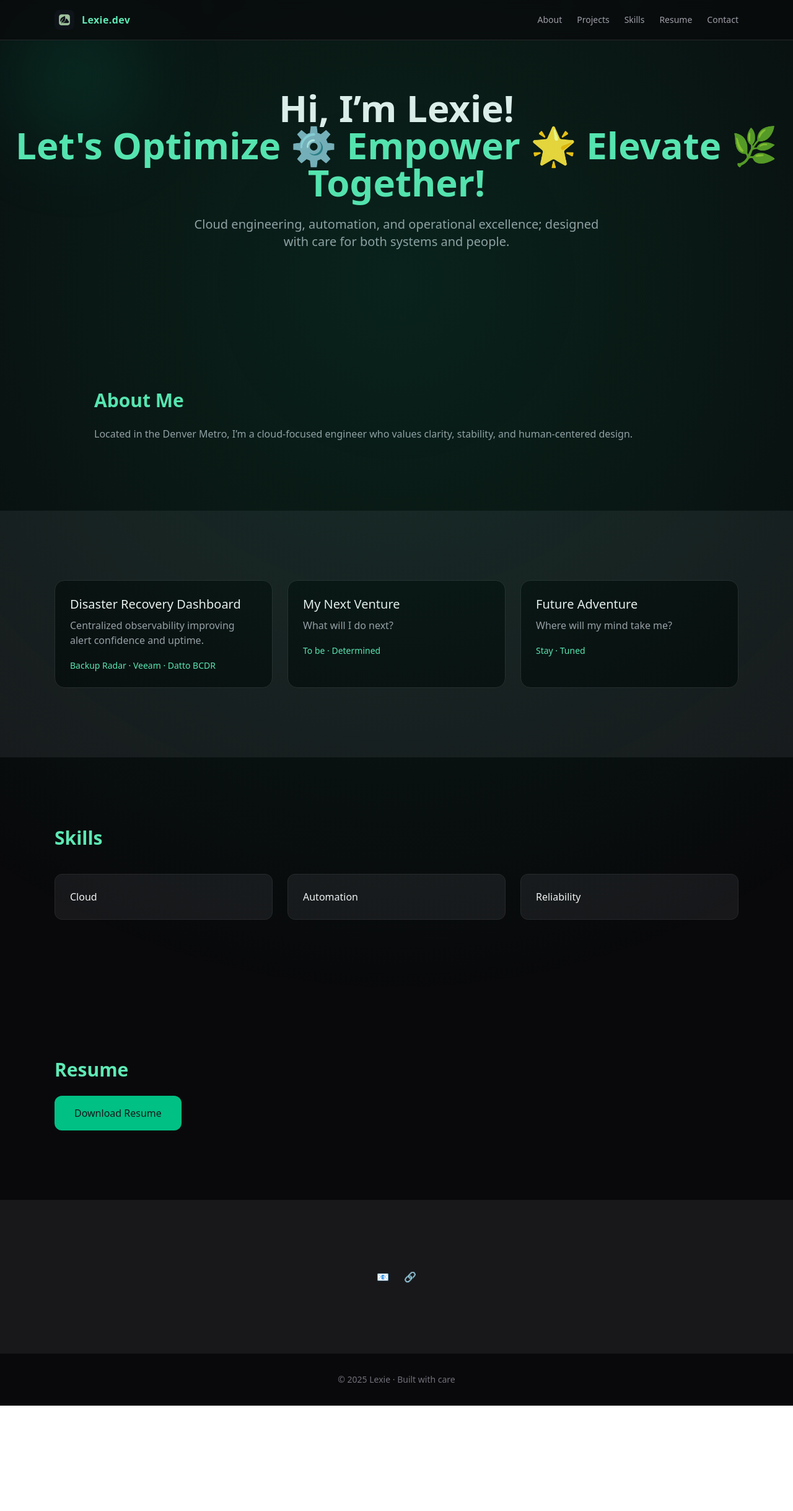
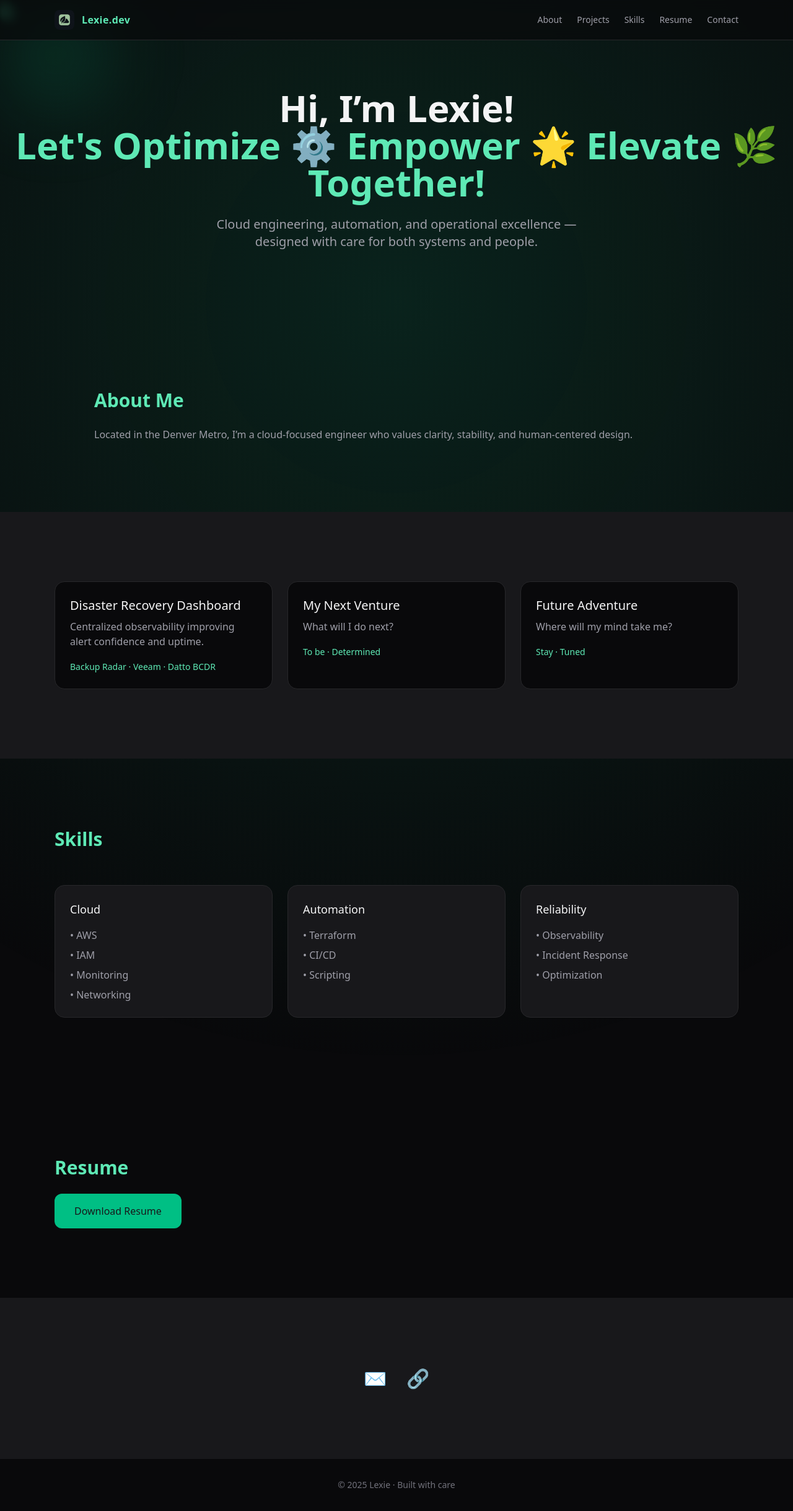
Before and after one commit to alexis-brianna/my-portfolio, a React (Vite) app: page / in a window 1280 px wide. Shown: the whole page at 62% size. Before the commit the page ends 2268 px from the top, so only its background shows below. Built offline with nearby package versions, Linux system fonts and the light colour scheme.

Commit message:
Several vibe adjustments

```diff
--- a/src/App.tsx
+++ b/src/App.tsx
@@ -5,33 +5,28 @@ import type { Variants } from "framer-motion";
 /* ---------------- ANIMATION VARIANTS ---------------- */
 
 const fadeUp: Variants = {
-  hidden: { opacity: 0, y: 24 },
+  hidden: { opacity: 0, y: 20 },
   visible: {
     opacity: 1,
     y: 0,
-    transition: {
-      duration: 0.6,
-      ease: [0.16, 1, 0.3, 1],
-    },
+    transition: { duration: 0.6, ease: [0.16, 1, 0.3, 1] },
   },
 };
 
 const stagger: Variants = {
   hidden: {},
-  visible: {
-    transition: { staggerChildren: 0.12 },
-  },
+  visible: { transition: { staggerChildren: 0.12 } },
 };
 
 /* ---------------- CURSOR GLOW ---------------- */
 
 function CursorGlow() {
-  const glowRef = useRef<HTMLDivElement>(null);
+  const ref = useRef<HTMLDivElement>(null);
 
   useEffect(() => {
     const move = (e: MouseEvent) => {
-      if (!glowRef.current) return;
-      glowRef.current.style.transform = `translate(${e.clientX - 120}px, ${e.clientY - 120}px)`;
+      if (!ref.current) return;
+      ref.current.style.transform = `translate(${e.clientX - 90}px, ${e.clientY - 90}px)`;
     };
     window.addEventListener("mousemove", move);
     return () => window.removeEventListener("mousemove", move);
@@ -39,8 +34,8 @@ function CursorGlow() {
 
   return (
     <div
-      ref={glowRef}
-      className="pointer-events-none fixed top-0 left-0 w-[240px] h-[240px] rounded-full bg-emerald-400/10 blur-3xl transition-transform duration-75"
+      ref={ref}
+      className="pointer-events-none fixed top-0 left-0 w-[180px] h-[180px] rounded-full bg-emerald-400/15 blur-3xl transition-transform duration-75 z-0"
     />
   );
 }
@@ -49,22 +44,22 @@ function CursorGlow() {
 
 function Fireflies() {
   return (
-    <div className="pointer-events-none fixed inset-0 overflow-hidden">
-      {Array.from({ length: 18 }).map((_, i) => (
+    <div className="pointer-events-none fixed inset-0 z-0">
+      {Array.from({ length: 20 }).map((_, i) => (
         <motion.span
           key={i}
-          className="absolute w-1.5 h-1.5 rounded-full bg-emerald-300/60 blur-sm"
+          className="absolute w-1.5 h-1.5 rounded-full bg-emerald-300/70 blur-sm"
           initial={{
             x: Math.random() * window.innerWidth,
             y: Math.random() * window.innerHeight,
-            opacity: 0.4,
           }}
           animate={{
-            y: ["-10px", "10px", "-10px"],
-            opacity: [0.3, 0.7, 0.3],
+            y: [-20, 20, -20],
+            x: [-10, 10, -10],
+            opacity: [0.4, 0.9, 0.4],
           }}
           transition={{
-            duration: 6 + Math.random() * 4,
+            duration: 8 + Math.random() * 6,
             repeat: Infinity,
             ease: "easeInOut",
           }}
@@ -87,7 +82,7 @@ export default function App() {
 
       <motion.div
         style={{ y: bgY }}
-        className="absolute inset-0 bg-[radial-gradient(circle_at_50%_20%,rgba(16,185,129,0.15),transparent_60%)]"
+        className="absolute inset-0 bg-[radial-gradient(circle_at_50%_20%,rgba(16,185,129,0.15),transparent_60%)] z-0"
       />
 
       <Navbar />
@@ -108,15 +103,17 @@ function Navbar() {
   return (
     <nav className="fixed top-0 w-full z-50 bg-zinc-950/70 backdrop-blur border-b border-zinc-800">
       <div className="max-w-6xl mx-auto px-6 py-4 flex justify-between items-center">
-        <motion.div whileHover={{ scale: 1.05 }} className="flex items-center gap-3">
+        <div className="flex items-center gap-3">
           <img src="/favicon.jpg" className="w-8 h-8 rounded-lg" />
-          <span className="font-semibold tracking-wide text-emerald-300">Lexie.dev</span>
-        </motion.div>
+          <span className="font-semibold tracking-wide text-emerald-300">
+            Lexie.dev
+          </span>
+        </div>
 
         <div className="hidden md:flex space-x-6 text-sm text-zinc-400">
-          {["About", "Projects", "Skills", "Resume", "Contact"].map((item) => (
-            <a key={item} href={`#${item.toLowerCase()}`} className="hover:text-emerald-300">
-              {item}
+          {["about", "projects", "skills", "resume", "contact"].map((id) => (
+            <a key={id} href={`#${id}`} className="hover:text-emerald-300">
+              {id.charAt(0).toUpperCase() + id.slice(1)}
             </a>
           ))}
         </div>
@@ -129,18 +126,19 @@ function Navbar() {
 
 function Hero() {
   return (
-    <section className="pt-36 pb-28 text-center">
+    <section className="pt-36 pb-28 text-center relative z-10">
       <motion.div variants={stagger} initial="hidden" animate="visible">
         <motion.h1 variants={fadeUp} className="text-5xl md:text-6xl font-bold mb-6">
-          Hi, I’m Lexie! <br />
+          Hi, I’m Lexie!
+          <br />
           <span className="text-emerald-300">
             Let's Optimize ⚙️ Empower 🌟 Elevate 🌿 Together!
           </span>
         </motion.h1>
 
         <motion.p variants={fadeUp} className="text-xl text-zinc-400 max-w-2xl mx-auto">
-          Cloud engineering, automation, and operational excellence; designed with care
-          for both systems and people.
+          Cloud engineering, automation, and operational excellence — designed
+          with care for both systems and people.
         </motion.p>
       </motion.div>
     </section>
@@ -151,12 +149,14 @@ function Hero() {
 
 function About() {
   return (
-    <section id="about" className="max-w-5xl mx-auto px-6 py-28">
+    <section id="about" className="max-w-5xl mx-auto px-6 py-28 relative z-10">
       <motion.div variants={fadeUp} initial="hidden" whileInView="visible">
-        <h2 className="text-3xl font-semibold mb-6 text-emerald-300">About Me</h2>
-        <p className="text-zinc-400">
-          Located in the Denver Metro, I’m a cloud-focused engineer who values clarity,
-          stability, and human-centered design.
+        <h2 className="text-3xl font-semibold mb-6 text-emerald-300">
+          About Me
+        </h2>
+        <p className="text-zinc-400 leading-relaxed">
+          Located in the Denver Metro, I’m a cloud-focused engineer who values
+          clarity, stability, and human-centered design.
         </p>
       </motion.div>
     </section>
@@ -185,7 +185,7 @@ const projectData = [
 
 function Projects() {
   return (
-    <section id="projects" className="bg-zinc-900 py-28">
+    <section id="projects" className="bg-zinc-900 py-28 relative z-10">
       <div className="max-w-6xl mx-auto px-6 grid md:grid-cols-3 gap-6">
         {projectData.map((p) => (
           <motion.div
@@ -210,16 +210,30 @@ function Projects() {
 
 function Skills() {
   return (
-    <section id="skills" className="max-w-6xl mx-auto px-6 py-28">
-      <h2 className="text-3xl font-semibold mb-10 text-emerald-300">Skills</h2>
-      <div className="grid md:grid-cols-3 gap-6">
-        {["Cloud", "Automation", "Reliability"].map((title) => (
-          <div key={title} className="p-6 bg-zinc-900 border border-zinc-800 rounded-xl">
-            {title}
-          </div>
-        ))}
+    <section id="skills" className="max-w-6xl mx-auto px-6 py-28 relative z-10">
+      <motion.h2 variants={fadeUp} initial="hidden" whileInView="visible" className="text-3xl font-semibold mb-14 text-emerald-300">
+        Skills
+      </motion.h2>
+
+      <div className="grid md:grid-cols-3 gap-6 text-zinc-400">
+        <SkillBlock title="Cloud" items={["AWS", "IAM", "Monitoring", "Networking"]} />
+        <SkillBlock title="Automation" items={["Terraform", "CI/CD", "Scripting"]} />
+        <SkillBlock title="Reliability" items={["Observability", "Incident Response", "Optimization"]} />
       </div>
     </section>
+  );
+}
+
+function SkillBlock({ title, items }: { title: string; items: string[] }) {
+  return (
+    <motion.div variants={fadeUp} initial="hidden" whileInView="visible" className="p-6 rounded-2xl bg-zinc-900 border border-zinc-800">
+      <h3 className="text-lg font-medium mb-4 text-zinc-100">{title}</h3>
+      <ul className="space-y-2">
+        {items.map((i) => (
+          <li key={i}>• {i}</li>
+        ))}
+      </ul>
+    </motion.div>
   );
 }
 
@@ -227,7 +241,7 @@ function Skills() {
 
 function Resume() {
   return (
-    <section id="resume" className="max-w-6xl mx-auto px-6 py-28">
+    <section id="resume" className="max-w-6xl mx-auto px-6 py-28 relative z-10">
       <h2 className="text-3xl font-semibold mb-6 text-emerald-300">Resume</h2>
       <a
         href="/Alexis-Chaffin-Resume.pdf"
@@ -244,23 +258,10 @@ function Resume() {
 
 function Contact() {
   return (
-    <section id="contact" className="bg-zinc-900 py-28 text-center">
-      <div className="flex justify-center gap-6">
-        <motion.a
-          whileHover={{ scale: 1.1 }}
-          href="mailto:lexie@pxedust.cc"
-          aria-label="Email"
-        >
-          📧
-        </motion.a>
-        <motion.a
-          whileHover={{ scale: 1.1 }}
-          href="https://www.linkedin.com/in/abchaffin"
-          target="_blank"
-          aria-label="LinkedIn"
-        >
-          🔗
-        </motion.a>
+    <section id="contact" className="bg-zinc-900 py-28 text-center relative z-10">
+      <div className="flex justify-center gap-8 text-3xl">
+        <motion.a whileHover={{ scale: 1.2 }} href="mailto:lexie@pxedust.cc">✉️</motion.a>
+        <motion.a whileHover={{ scale: 1.2 }} href="https://www.linkedin.com/in/abchaffin" target="_blank">🔗</motion.a>
       </div>
     </section>
   );
@@ -270,7 +271,7 @@ function Contact() {
 
 function Footer() {
   return (
-    <footer className="text-center py-8 text-zinc-500 text-sm">
+    <footer className="text-center py-8 text-zinc-500 text-sm relative z-10">
       © {new Date().getFullYear()} Lexie · Built with care
     </footer>
   );
```
